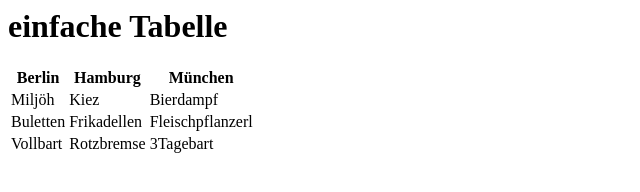
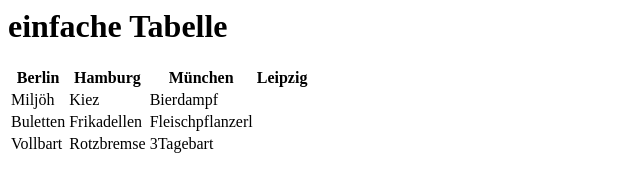
Before and after one commit to montybynature/html, a plain HTML site: page index.html in a window 1280 px wide. Shown: the full height of the page, 0-640 px from the left. Drawn offline with Linux system fonts and the light colour scheme.

Commit message:
Update index.html

```diff
--- a/index.html
+++ b/index.html
@@ -4,6 +4,7 @@
     <th>Berlin</th>
     <th>Hamburg</th>
     <th>München</th>
+    <th>Leipzig</th>
   </tr>
   <tr>
     <td>Miljöh</td>
```
